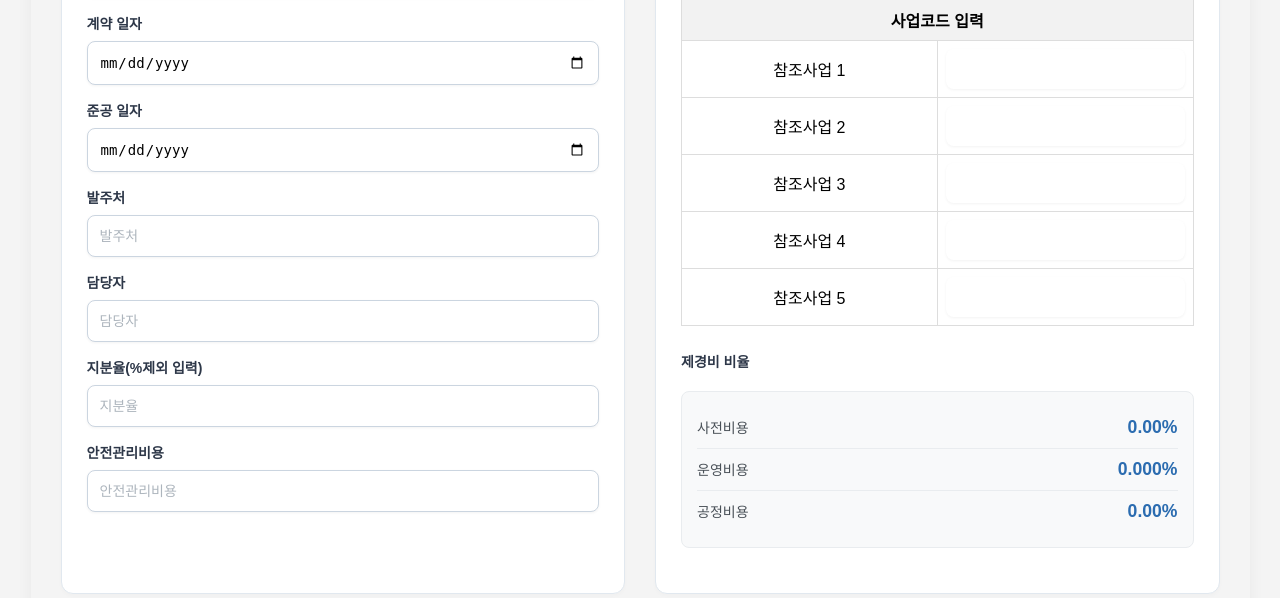
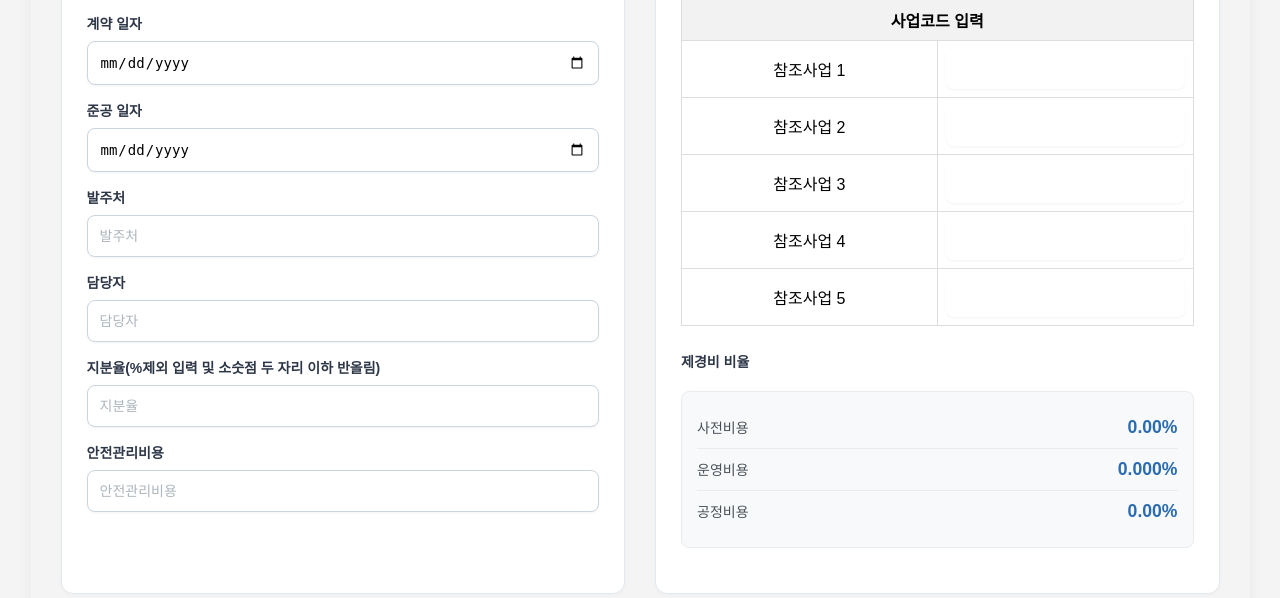
Before and after one commit to shinjeaho/PMS, a Python web app: template templates/PMS_addProject.html in a window 1280 px wide. Shown: the part 788-1386 px from the top of the page. Run offline with Jinja, Linux system fonts and the light colour scheme; the template is opened without the code that fills it, so the values that code supplies are empty.

Commit message:
지분율 안내 문구 업데이트

```diff
--- a/templates/PMS_addProject.html
+++ b/templates/PMS_addProject.html
@@ -116,7 +116,7 @@
                         placeholder="담당자"
                         value="{% if is_edit or is_clone %}{{ project['Manager'] }}{% else %}{% endif %}" required>
 
-                    <label for="contributionRate">지분율(%제외 입력)</label>
+                    <label for="contributionRate">지분율(%제외 입력 및 소숫점 두 자리 이하 반올림)</label>
                     <input type="text" id="contributionRate" name="contributionRate" placeholder="지분율"
                         spellcheck="false" autocomplete="off" step="0.01"
                         value="{% if is_edit or is_clone %}{{ project['ContributionRate'] }}{% else %}{% endif %}"
```
